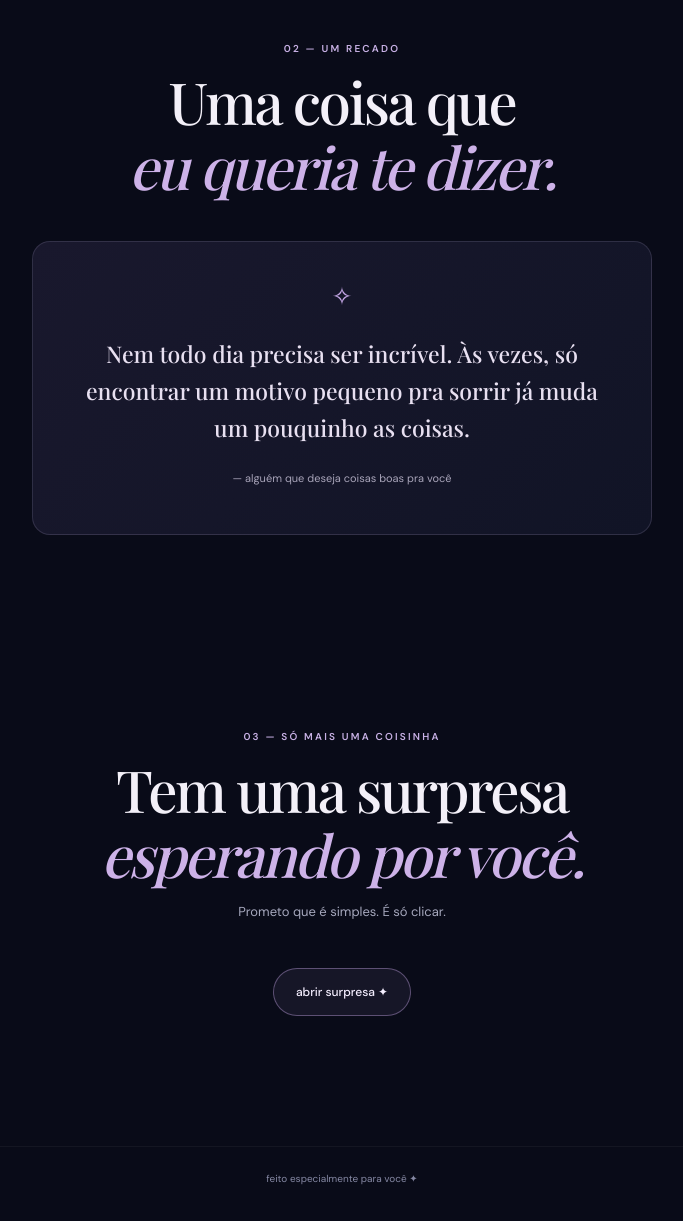
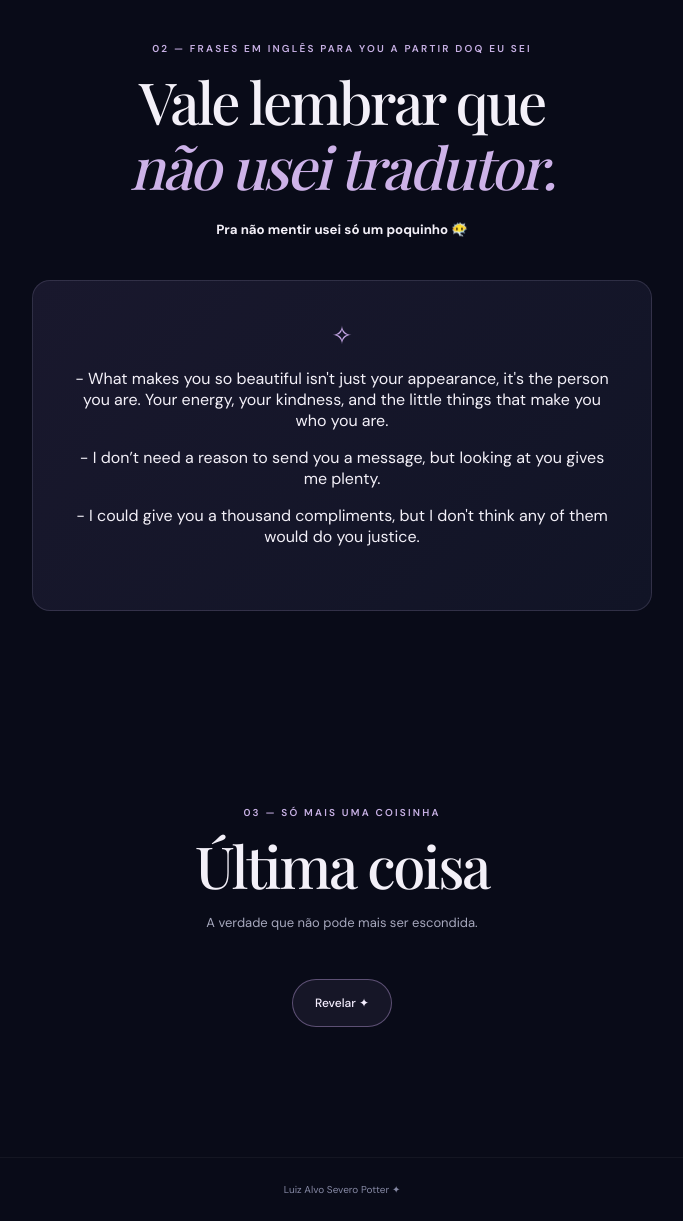
Before and after one commit to luizsilvino/projeto-site, a plain HTML site: page index.html in a window 1280 px wide. Shown: the part 1800-3021 px from the top of the page, without its empty margins (298-981 px from the left). Drawn offline with nearby package versions, Linux system fonts and the light colour scheme; a web font is replaced by a local one.

Commit message:
site finalizado

```diff
--- a/index.html
+++ b/index.html
@@ -5,7 +5,7 @@
   <meta charset="UTF-8">
   <meta name="viewport" content="width=device-width, initial-scale=1.0">
   <meta name="theme-color" content="#090b18">
-  <title>EXPECTO PATRONO</title>
+  <title>EXPECTO PATRONUM</title>
 
   <link rel="preconnect" href="https://fonts.googleapis.com">
   <link rel="preconnect" href="https://fonts.gstatic.com" crossorigin>
@@ -49,7 +49,7 @@
         <h2>Músicas<br><em>que já são suas</em></h2>
 
         <p class="muted">
-         Escuta se quiser, até pq vc ja sabe todas 😉.
+         Não deu pra colocar todas então coloquei as principais 😉.
         </p>
       </div>
 
@@ -96,23 +96,31 @@
     <section class="section note-section">
 
       <div class="section-heading">
-        <p class="eyebrow">02 — UM RECADO</p>
+        <p class="eyebrow">02 — FRASES EM INGLÊS PARA YOU A PARTIR DOQ EU SEI</p>
 
-        <h2>Uma coisa que<br><em>eu queria te dizer.</em></h2>
+        <h2>Vale lembrar que<br><em>não usei tradutor.</em></h2>
+        <h5>Pra não mentir usei só um poquinho 😶‍🌫️</h5>
       </div>
 
       <article class="note-card">
 
         <span class="note-star">✧</span>
 
+
         <p>
-          Nem todo dia precisa ser incrível.
-          Às vezes, só encontrar um motivo pequeno
-          pra sorrir já muda um pouquinho as coisas.
+          - What makes you so beautiful isn't just your appearance, it's the person you are. Your energy, your kindness, and the little things that make you who you are.
+        </p>
+
+        <p>
+          - I don’t need a reason to send you a message, but looking at you gives me plenty.
+        </p>
+
+        <p>
+          - I could give you a thousand compliments, but I don't think any of them would do you justice.
         </p>
 
         <p class="note-sign">
-          — alguém que deseja coisas boas pra você
+
         </p>
 
       </article>
@@ -123,14 +131,14 @@
 
       <p class="eyebrow">03 — SÓ MAIS UMA COISINHA</p>
 
-      <h2>Tem uma surpresa<br><em>esperando por você.</em></h2>
+      <h2>Última coisa<br></h2>
 
       <p class="muted">
-        Prometo que é simples. É só clicar.
+        A verdade que não pode mais ser escondida.
       </p>
 
       <button class="main-button reveal-button" id="reveal">
-        abrir surpresa ✦
+        Revelar ✦
       </button>
 
       <div class="final-message" id="mensagem-final" hidden>
@@ -138,11 +146,10 @@
         <div class="sparkle">✧</div>
 
         <p>
-          Espero que, mesmo nos dias meio nublados,
-          você nunca esqueça que merece coisas bonitas.
+            Melhor casal de todos os tempos agora é Mingau e Lily, sem discuções.
         </p>
 
-        <strong>Você é especial, Sofia. ♡</strong>
+        <strong>Fim do site. ♡</strong>
 
       </div>
 
@@ -151,7 +158,7 @@
   </main>
 
   <footer>
-    feito especialmente para você ✦
+    Luiz Alvo Severo Potter ✦
   </footer>
 
   <audio id="audio" preload="metadata"></audio>
--- a/style.css
+++ b/style.css
@@ -384,13 +384,6 @@ input[type="range"] {
   text-align: center;
 }
 
-.note-card p:first-of-type {
-  font-family: "Playfair Display", serif;
-  font-size: 23px;
-  line-height: 1.6;
-  color: #e8e0f1;
-}
-
 .note-star {
   color: #c7a8e8;
   font-size: 25px;
```
Also changed, not shown: 1 other file.
